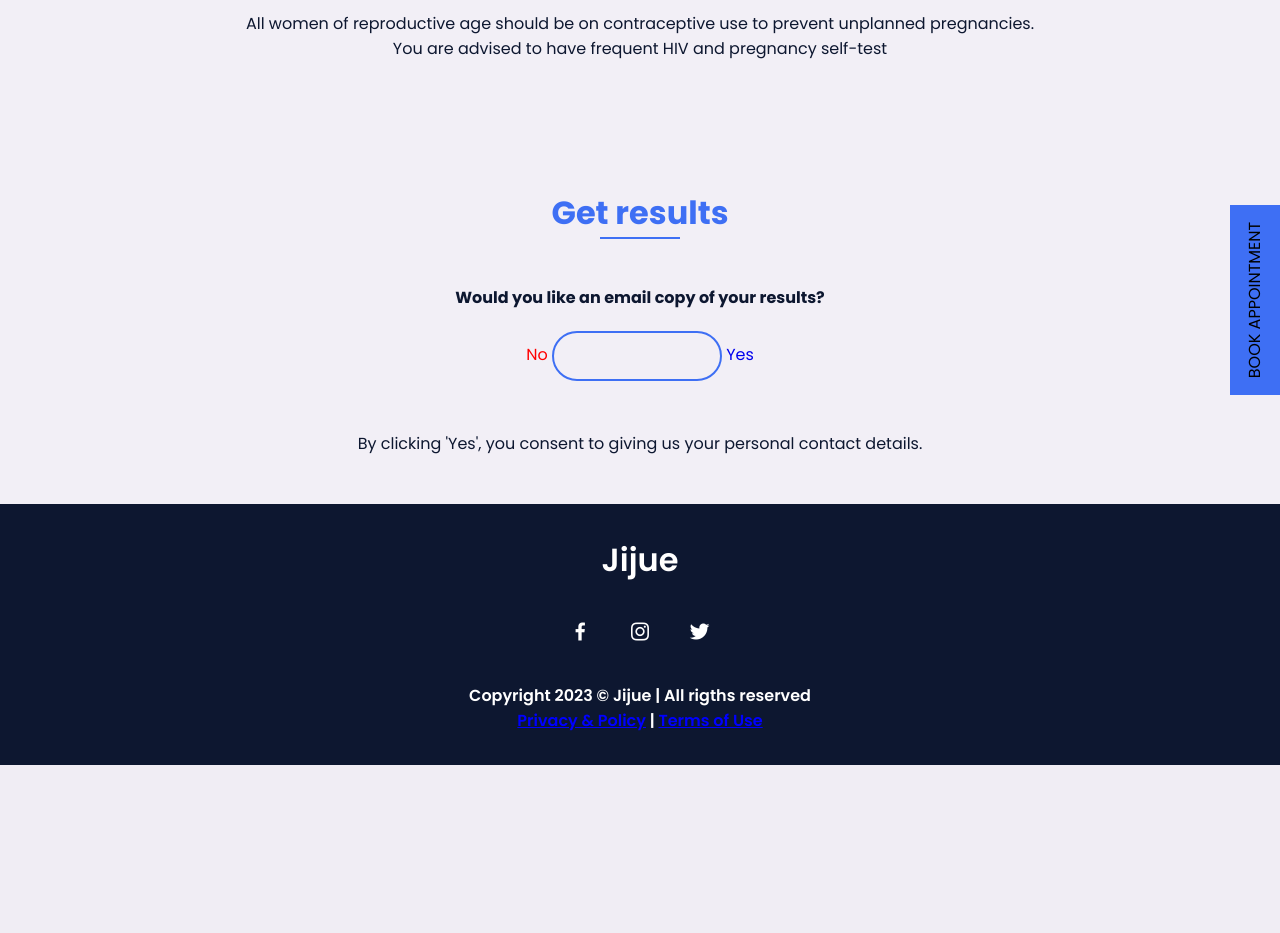
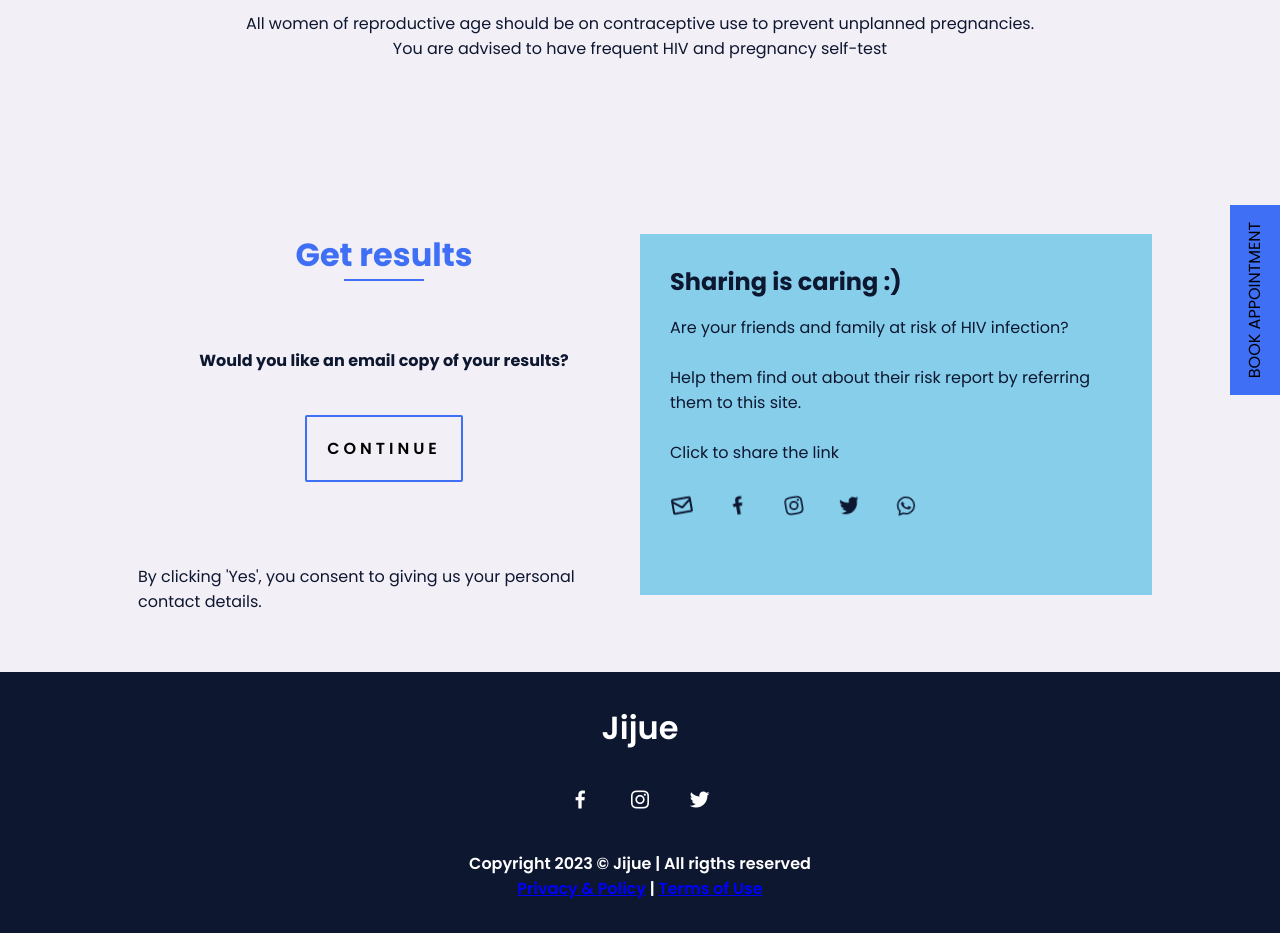
Before and after one commit to palladiumkenya/jijueApp-hiv-risk-assessment-site, a Django app: template templates/result.html in a window 1280 px wide. Shown: the part 220-1153 px from the top of the page. Before the commit the page ends 985 px from the top, so only its background shows below. Run offline with Django 4.2, Linux system fonts and the light colour scheme; the template is opened without the code that fills it, so the values that code supplies are empty; parts of the project's set-up code (start-up, migrations or seed data) failed here and were passed over; some libraries are stand-ins or nearby versions.

Commit message:
UX update

```diff
--- a/templates/result.html
+++ b/templates/result.html
@@ -7,9 +7,6 @@
 
         <link rel="stylesheet" href="{% static 'styles/style.css' %}">
         <link href="{% static 'js/main.js' %}">
-
-
-
 
 
         <!-- =====BOX ICONS===== -->
@@ -133,14 +130,15 @@
 
 
             <section class="contact section" id="contact">
+
+
+                <div class="about__container bd-grid">
+                    <div class="contact__container bd-grid" style="padding: 10px;">
                         <h2  class="section-title">Get results</h2>
                         <h4 style="text-align: center;" >Would you like an email copy of your results? </h4>
 
-                <div class="contact__container bd-grid">
-                    <div>
-                        <a href="" style="color: red;">No</a>
-                            <button class="welcomeBtn" style="border-radius: 25px; height: 50px;"></button>
-                        <a href="{% url 'result' %}">Yes</a>
+                        <div  style="padding: .5rem; margin-top: 20px; margin-bottom: 30px; text-decoration: none; border-radius: 20px;" >
+                            <a href="{% url 'result' %}" class="welcomeBtn" style="padding: 20px;">Continue</a>
                         </div>
 
                         <br>
@@ -150,28 +148,31 @@
 
                     </div>
 
-                <!-- {% if messages %}
-                <div class="contact__container bd-grid">
-                    <div class="contact__container bd-grid">
-                    {% for message in messages %}
-                        <div class="card-title" style="color: green;">{{message}} </div>
-                    {% endfor %}
+                    <div style="background-color: #87CEEB; padding: 30px;">
+                        <h2 class="about__subtitle">Sharing is caring :)</h2>
+                            <p class="about__text">
+                                Are your friends and family at risk of HIV infection?
+                                <br>
+                                <br>
+                                Help them find out about their risk report by referring them to this site.
+                                <br>
+                                <br>
+                                Click to share the link
+                                <br>
+                                <br>
+                            </p>
+
+                            <div class="home__social">
+
+                                <a href="{% url 'message' %}" class="home__social-icon"><i class='bx bx-envelope bx-flip-horizontal bx-tada' ></i></i></a>
+                                <a href="{% url 'message' %}" class="home__social-icon"><i class='bx bxl-facebook bx-flip-horizontal bx-tada'></i></a>
+                                <a href="{% url 'message' %}" class="home__social-icon"><i class='bx bxl-instagram bx-flip-horizontal bx-tada' ></i></a>
+                                <a href="{% url 'message' %}" class="home__social-icon"><i class='bx bxl-twitter bx-flip-horizontal bx-tada' ></i></a>
+                                <a href="{% url 'message' %}" class="home__social-icon"><i class='bx bxl-whatsapp bx-flip-horizontal bx-tada' ></i></a>
+
                             </div>
                     </div>
-                {% endif %} -->
-
-                <!-- <div class="contact__container bd-grid">
-                    <form role="form" method="POST" class="contact__form" action="">
-                        {% csrf_token %}
-                        <input id="mail" name="mail" type="text" placeholder="you@mail.com" class="contact__input" required>
-
-
-
-                        <input  id="send" type="submit" value="Send Results" class="contact__button button">
-
-                    </form>
                 </div>
-         -->
         </section>
 
           </main>
@@ -206,6 +207,12 @@
         <script src="https://unpkg.com/scrollreveal"></script>
 
         <!--===== MAIN JS =====-->
+
+        <script src="{% static 'js/main.js' %}"></script>
+        <script src="{% static 'jscript/bootstrap.js' %}"></script>
+        <script src="https://cdn.jsdelivr.net/npm/typed.js@2.0.12"></script>
+
+        <!--===== MAIN JS =====-->
         <script src="#"></script>
 
 </html>
```
Lines whose indentation alone changed are shown as unchanged.
